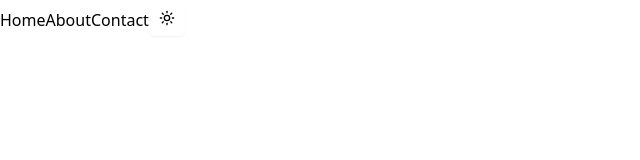
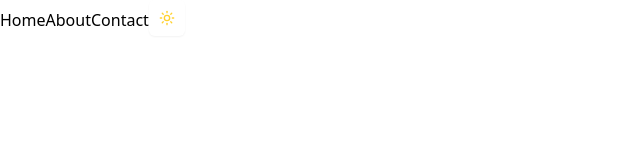
Before and after one commit to ZhekaGrem/mysite5, a Next.js app: page /en in a window 1280 px wide. Shown: the top 160 px of the page, without its empty margins (0-640 px from the left). Built offline with nearby package versions, Linux system fonts and the light colour scheme.

Commit message:
add config tailwind

```diff
--- a/src/app/[locale]/layout.tsx
+++ b/src/app/[locale]/layout.tsx
@@ -43,17 +43,17 @@ export default async function RootLayout({
   const messages = await getMessages();
   return (
     <NextIntlClientProvider messages={messages}>
-
-      <ThemeProvider
+    <ThemeProvider
       attribute="class"
-      enableSystem
-      disableTransitionOnChange>
-      <main
-        className={`${plexSans.variable} ${plexMono.variable} antialiased`}
-        >
+      defaultTheme="system"
+      enableSystem={true}
+      disableTransitionOnChange
+      storageKey="theme-preference"
+    >
+      <main className={`${plexSans.variable} ${plexMono.variable} antialiased `}>
         {children}
       </main>
-        </ThemeProvider>
-    </NextIntlClientProvider>
+    </ThemeProvider>
+  </NextIntlClientProvider>
   );
 }
--- a/src/app/layout.tsx
+++ b/src/app/layout.tsx
@@ -10,8 +10,8 @@ export default async function RootLayout({
   const locale = await getLocale();
 
   return (
-    <html lang={locale}>
-      <body>{children}</body>
+    <html lang={locale} suppressHydrationWarning>
+      <body suppressHydrationWarning>{children}</body>
     </html>
   );
 }
--- a/src/features/SwitchTheme/SwitchTheme.tsx
+++ b/src/features/SwitchTheme/SwitchTheme.tsx
@@ -1,8 +1,8 @@
-
+// src/features/SwitchTheme/SwitchTheme.tsx
+'use client'
 
 import { Moon, Sun } from "lucide-react"
 import { useTheme } from "next-themes"
-
 import { Button } from "@/shared/ui/button"
 import {
   DropdownMenu,
@@ -10,16 +10,28 @@ import {
   DropdownMenuItem,
   DropdownMenuTrigger,
 } from "@/shared/ui/dropdown-menu"
+import { useEffect, useState } from "react"
 
 export default function SwitchTheme() {
-  const { setTheme } = useTheme()
+  // Add mounting state to prevent hydration mismatch
+  const [mounted, setMounted] = useState(false)
+  const {  setTheme } = useTheme()
+
+  // Only render after mounting to prevent hydration mismatch
+  useEffect(() => {
+    setMounted(true)
+  }, [])
+
+  if (!mounted) {
+    return null // Prevent flash of incorrect theme
+  }
 
   return (
     <DropdownMenu>
       <DropdownMenuTrigger asChild>
         <Button variant="outline" size="icon">
-          <Sun className="h-[1.2rem] w-[1.2rem] rotate-0 scale-100 transition-all dark:-rotate-90 dark:scale-0" />
-          <Moon className="absolute h-[1.2rem] w-[1.2rem] rotate-90 scale-0 transition-all dark:rotate-0 dark:scale-100" />
+          <Sun className="h-[1.2rem] w-[1.2rem] rotate-0 scale-100 transition-all dark:-rotate-90 dark:scale-0 text-amber-300" />
+          <Moon className="absolute h-[1.2rem] w-[1.2rem] rotate-90 scale-0 transition-all dark:rotate-0 dark:scale-100  dark:text-amber-700" />
           <span className="sr-only">Toggle theme</span>
         </Button>
       </DropdownMenuTrigger>
--- /dev/null
+++ b/tailwind.config.ts
@@ -0,0 +1,17 @@
+// tailwind.config.ts
+import type { Config } from "tailwindcss";
+
+const config: Config = {
+  darkMode: "class",
+  content: [
+    "./src/pages/**/*.{js,ts,jsx,tsx,mdx}",
+    "./src/components/**/*.{js,ts,jsx,tsx,mdx}",
+    "./src/app/**/*.{js,ts,jsx,tsx,mdx}",
+  ],
+  theme: {
+    extend: {},
+  },
+  plugins: [],
+};
+
+export default config;
```
